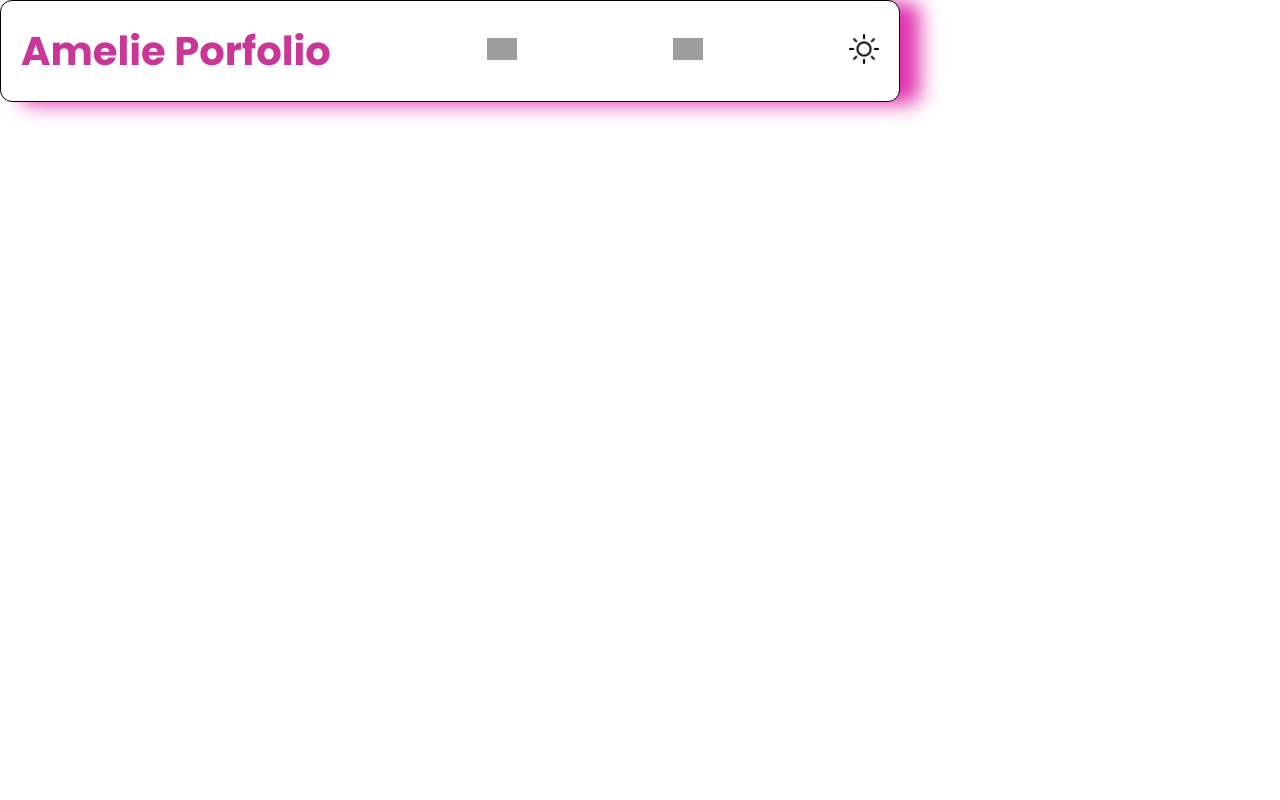
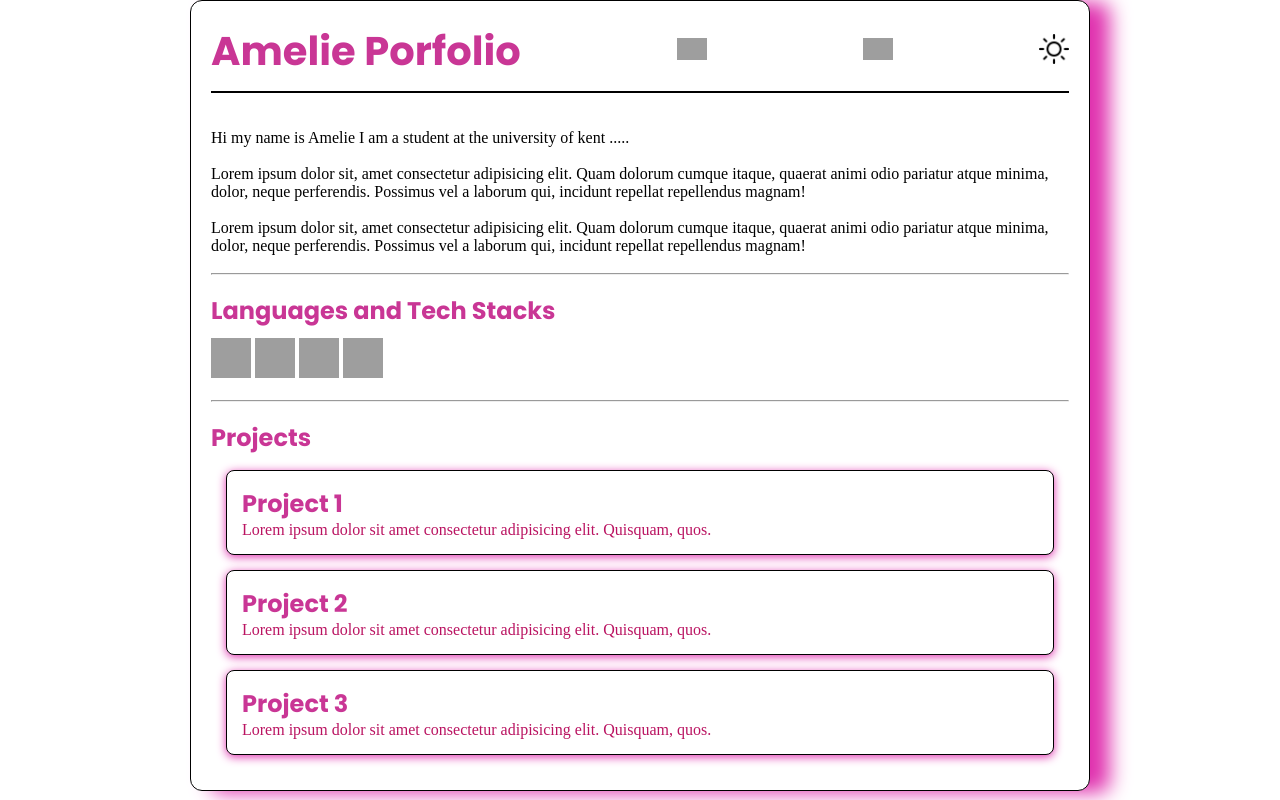
Before and after one commit to Amelie120/My-portfolio, a plain HTML site: page index.html in a window 1280 px wide. Drawn offline with Linux system fonts and the light colour scheme; grey boxes are pictures that could not be loaded.

Commit message:
UPDATE[] styles.css, index.html

```diff
--- a/index.html
+++ b/index.html
@@ -31,9 +31,57 @@ rel="stylesheet">
         /></a>
 </span>
 <span><button id="toggleTheme">
-    <img src="./assets/images/sun.png" alt="ThemeButton" class="dark-mode-button"/>
-</button></span>
+    <img src="./assets/images/sun.png" alt="ThemeButton" class="dark-mode-button"/></button>
+</span>
     </header>
+    <br/>
+    <br/>
+    <section class=""intro>
+        <p> Hi my name is Amelie I am a student at the university of kent .....</p>
+        <br/>
+        <p>Lorem ipsum dolor sit, amet consectetur adipisicing elit. Quam dolorum cumque itaque, quaerat animi odio pariatur atque minima, dolor, neque perferendis. Possimus vel a laborum qui, incidunt repellat repellendus magnam!</p>
+        <br/>
+        <p>Lorem ipsum dolor sit, amet consectetur adipisicing elit. Quam dolorum cumque itaque, quaerat animi odio pariatur atque minima, dolor, neque perferendis. Possimus vel a laborum qui, incidunt repellat repellendus magnam!</p>
+    </section>
+    <br/>
+    <hr/>
+    <br/>
+    <section class= "tech-stack-container">
+        <h5>Languages and Tech Stacks</h5>
+        <img src="https://cdn.jsdelivr.net/gh/devicons/devicon@latest/icons/html5/html5-original.svg"
+        alt="HTML"
+        class="tech-stack-logo">
+        <img src="https://cdn.jsdelivr.net/gh/devicons/devicon@latest/icons/css3/css3-original.svg"
+         alt="CSS"
+         class="tech-stack-logo">
+        <img src="https://cdn.jsdelivr.net/gh/devicons/devicon@latest/icons/javascript/javascript-original.svg
+        " alt="Javascript"
+        class="tech-stack-logo">
+        <img src="https://cdn.jsdelivr.net/gh/devicons/devicon@latest/icons/git/git-original.svg"
+        alt="Git"
+        class="tech-stack-logo">
+    </section>
+    <br/>
+    <hr/>
+    <br/>
+    <section class="projects">
+    <h5>Projects</h5>
+        <div class="project">
+            <h5>Project 1</h5>
+        <p>Lorem ipsum dolor sit amet consectetur adipisicing elit. Quisquam, quos.</p>
+    </div>
+    </section>
+    <div class="project">
+        <h5>Project 2</h5>
+    <p>Lorem ipsum dolor sit amet consectetur adipisicing elit. Quisquam, quos.</p>
+</div>
+</section>
+</section>
+<div class="project">
+    <h5>Project 3</h5>
+<p>Lorem ipsum dolor sit amet consectetur adipisicing elit. Quisquam, quos.</p>
+</div>
+</section>
 </div>
 <script src="script.js" type="module"></script>
 </body>
--- a/styles.css
+++ b/styles.css
@@ -15,6 +15,7 @@
 }
 
 .container {
+    margin: auto;
     max-width: 900px;
     border: 1px solid black;
     padding: 20px;
@@ -30,6 +31,8 @@ header {
     justify-content: space-between;
     /* allows us to align horizontally*/
     align-items: center;
+    padding-bottom: 10px;
+    border-bottom: 2px solid var(--border-color);
 
 }
 
@@ -59,10 +62,45 @@ h1,
 h2,
 h3,
 h4,
-h5,
 h6 {
     font-size: 2.5rem;
     font-weight: 700;
     font-family: "Poppins", sans-serif;
     color: #c93695;
 }
+
+h5 {
+    font-size: 1.5rem;
+    color: #c93695;
+    font-family: "Poppins", sans-serif;
+}
+
+.tech-stack-logo {
+    width: 40px;
+    height: 40px;
+    max-width: 40px;
+    max-height: 40px;
+    transition: all 0.4s ease-out;
+    margin-top: 10px;
+}
+
+.tech-stack-logo:hover {
+    transform: scale(1.2);
+}
+
+.project {
+    border: 1px solid var(--border-color);
+    padding: 15px;
+    margin: 15px;
+    color: var(--text-color);
+    border-radius: 8px;
+    background-color: var(--card-bg-color);
+    box-shadow: 0 2px 10px var(--shadow-color);
+    transition: transfor 0.2s, box-shawdo 0.2s;
+}
+
+.project:hover {
+    transform: translateY(-5px);
+    box-shadow: 0 10px 15px var(--shadow-color);
+    cursor: pointer;
+}
```
